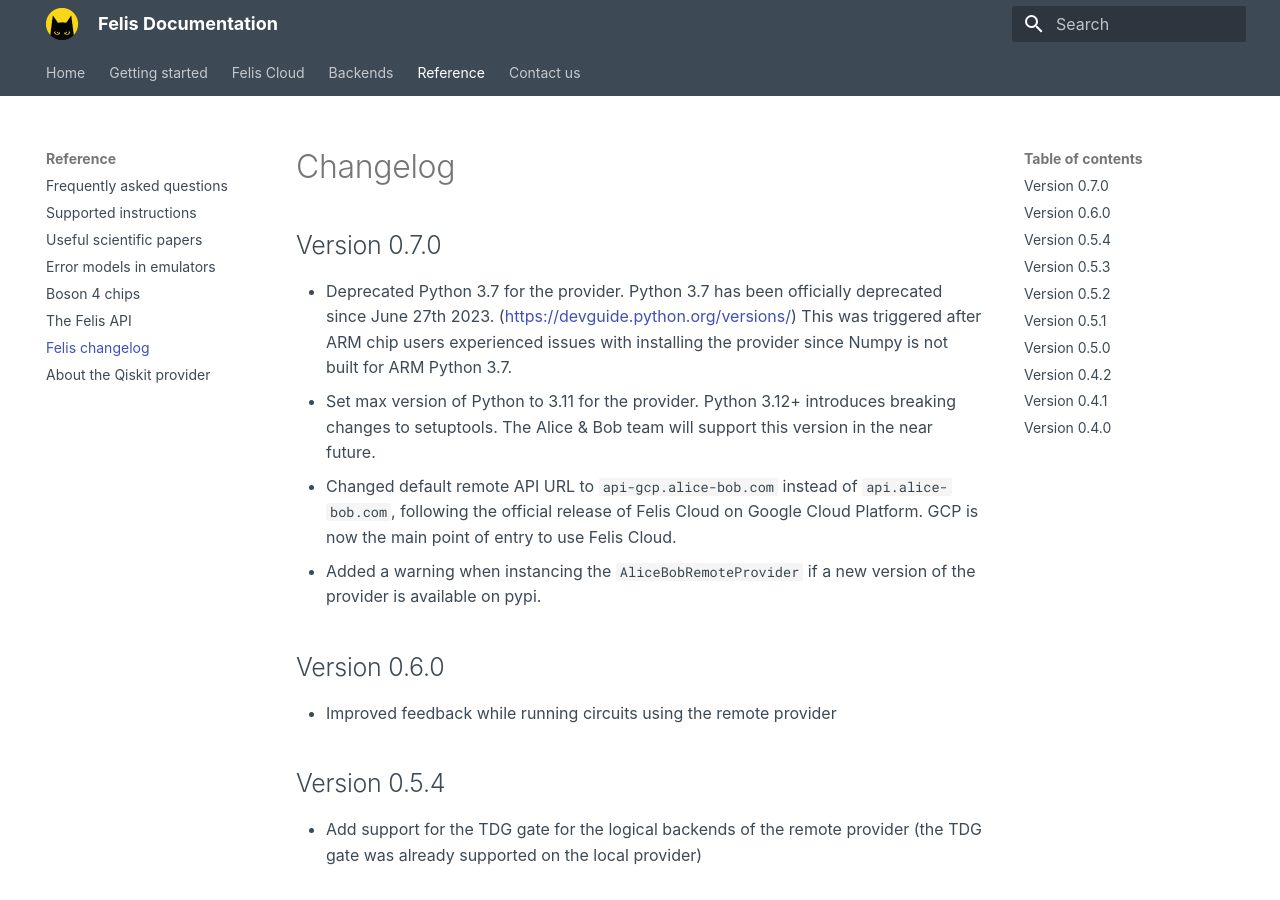
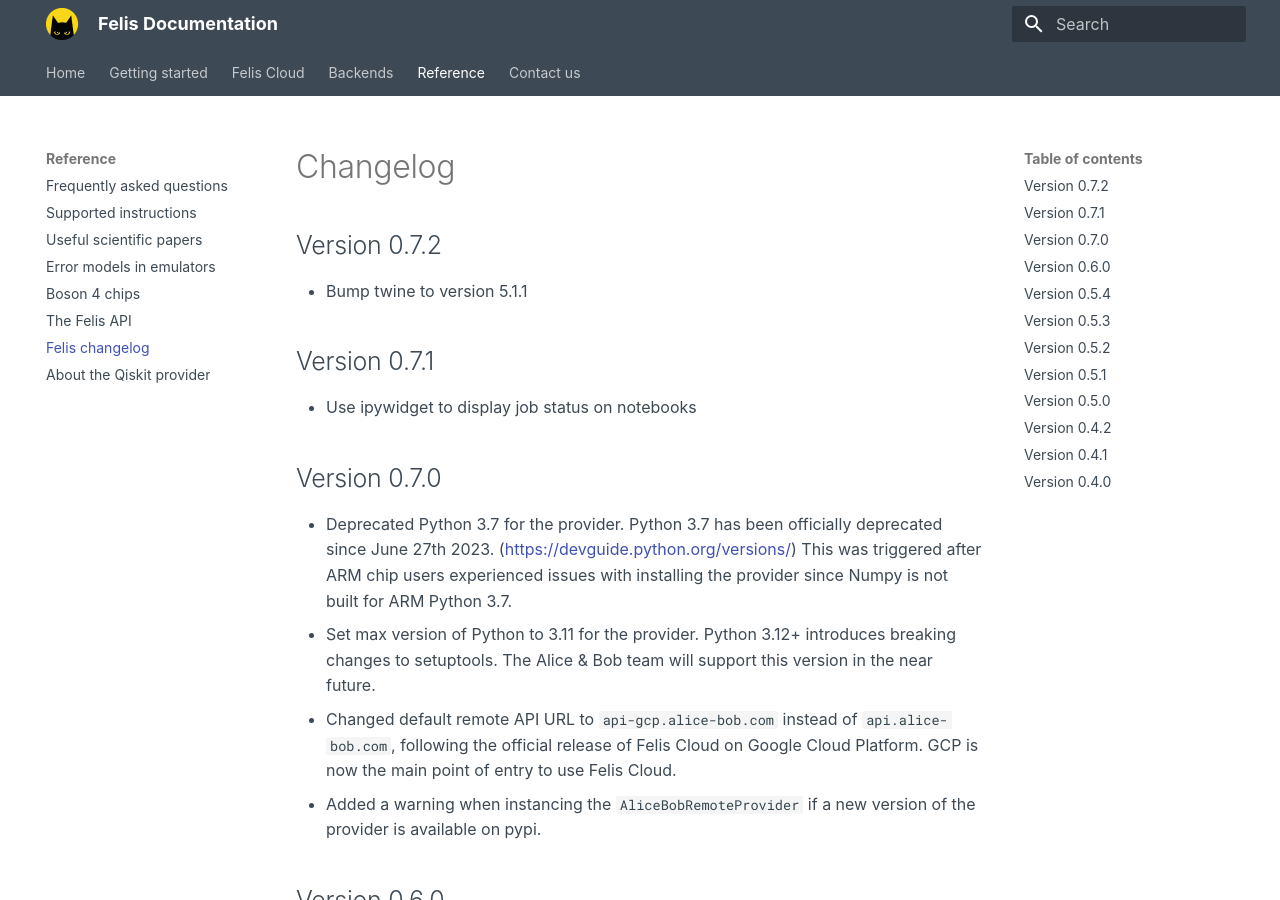
Before and after one commit to Alice-Bob-SW/felis, an MkDocs documentation site: the page built from docs/reference/changelog.md, in a window 1280 px wide and 900 px high. Built offline with MkDocs 1.6.1 and Material for MkDocs 9.7.7, drawn with Linux system fonts in a browser that asks for light colours.

Commit message:
feat(doc): Version 0.7.1 and 0.7.2 changelog

```diff
--- a/docs/reference/changelog.md
+++ b/docs/reference/changelog.md
@@ -1,4 +1,12 @@
 # Changelog
+
+## Version 0.7.2
+
+- Bump twine to version 5.1.1
+
+## Version 0.7.1
+
+- Use ipywidget to display job status on notebooks
 
 ## Version 0.7.0
 
```
